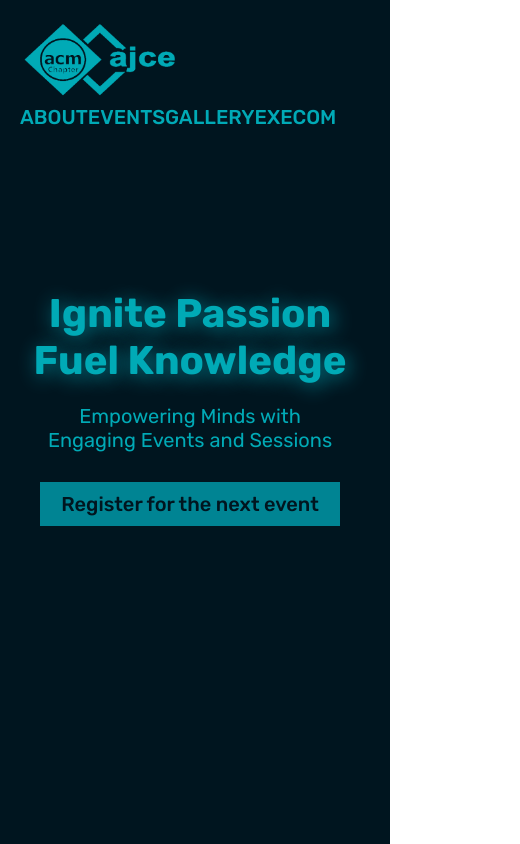
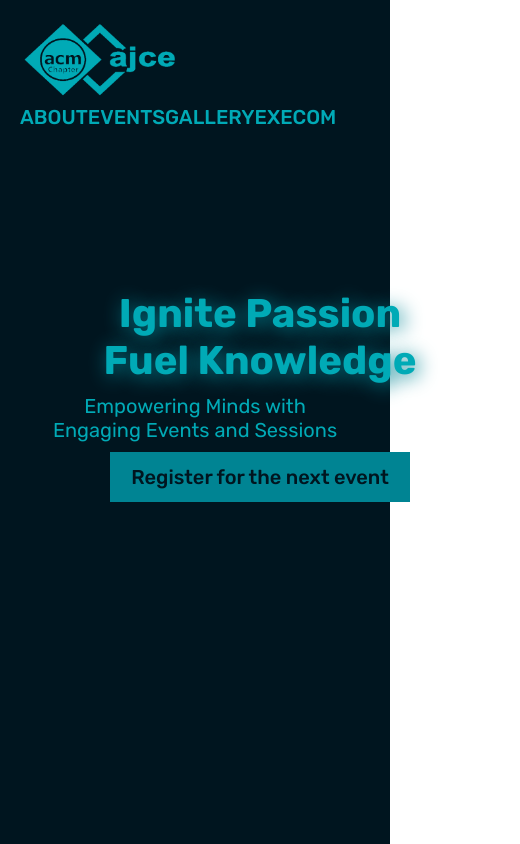
Before and after one commit to Helixjoe/ACM-AJCE, a React (Vite) app: page / in a window 390 px wide. Shown: the top 844 px of the page, 520 px wide, since content can reach past the window. Built offline with nearby package versions, Linux system fonts and the light colour scheme.

Commit message:
titles responsive

```diff
--- a/src/components/Hero.jsx
+++ b/src/components/Hero.jsx
@@ -7,8 +7,8 @@ function Hero() {
             <div className="mainTitles">
                 <h1 className="titleOne" >Ignite Passion</h1>
                 <h1 className="titleTwo">Fuel Knowledge</h1>
-                <p>Empowering Minds with
-                    Engaging Events and Sessions</p>
+                <p>Empowering Minds with</p>
+                <p>Engaging Events and Sessions</p>
                 <button className="registerButton">
                     <a href="/">Register for the next event</a>
                 </button>
--- a/src/index.css
+++ b/src/index.css
@@ -113,16 +113,12 @@ video {
 
 .mainTitles {
   position: relative;
-  display: -webkit-box;
-  display: -ms-flexbox;
   display: flex;
-  -webkit-box-orient: vertical;
-  -webkit-box-direction: normal;
-  -ms-flex-direction: column;
-  flex-direction: column;
+  justify-content: space-between;
+  flex-flow: column wrap;
   text-align: center;
-  margin: 80px 525px 0;
-  width: 500px;
+  margin-top: 70px;
+  width: 100vw;
 }
 
 .mainTitles h1 {
@@ -132,16 +128,19 @@ video {
 .mainTitles p {
   color: #00AAB6;
   text-align: center;
-  width: 380px;
-  padding: 10px 60px;
+  width: 100vw;
   font-weight: 400;
 }
 
+.mainTitles :nth-child(3) {
+  margin-top: 10px;
+}
+
 .mainTitles button {
-  margin: 10px 0px 10px 50px;
+  margin: 20px 0px 10px 565px;
   background-color: #008493;
   border: 0;
-  padding: 10px;
+  padding: 13px;
   width: 400px;
 }
 
@@ -240,25 +239,21 @@ video {
 
   .mainTitles {
     margin: 150px 0px 0px 0px;
-    width: 350px;
+    width: 100vw;
   }
 
   .mainTitles h1 {
     font-size: 40px;
-    margin-left: 30px;
   }
 
 
   .mainTitles p {
-    padding: 20px 0px;
-    width: 300px;
     font-size: 20px;
-    margin-left: 40px;
   }
 
   .mainTitles button {
     width: 300px;
-    margin: 10px 40px;
+    margin: 10px 110px;
   }
 
   .mainTitles a {
```
